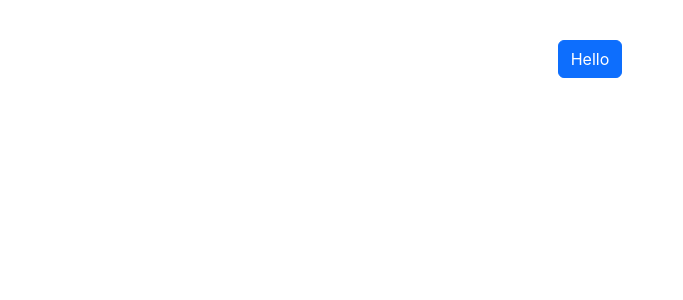
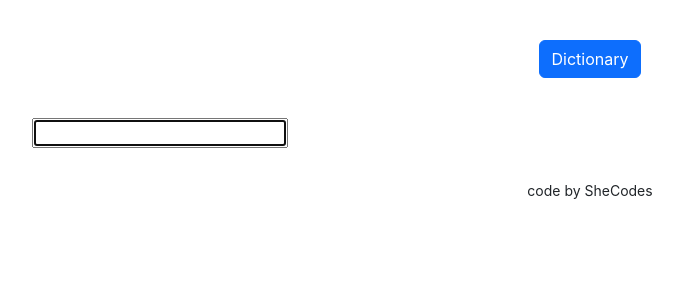
Before and after one commit to alegna19/dictionary-project, a React (Create React App) app: page / in a window 1280 px wide. Shown: the top 300 px of the page, without its empty margins (50-733 px from the left). Built offline with nearby package versions, Linux system fonts and the light colour scheme.

Commit message:
searching component

```diff
--- a/src/App.css
+++ b/src/App.css
@@ -2,3 +2,7 @@
   margin: 40px 20px;
   text-align: center;
 }
+.App-footer {
+  text-align: center;
+  margin: 30px 0;
+}
--- a/src/App.js
+++ b/src/App.js
@@ -1,13 +1,20 @@
 import "./App.css";
+import Dictionary from "./Dictionary";
 
 function App() {
   return (
     <div className="App">
-      <header className="App-header">
-        <button href="#" className="btn btn-primary">
-          Hello
-        </button>
-      </header>
+      <div className="container">
+        <header className="App-header">
+          <button href="#" className="btn btn-primary">
+            Dictionary
+          </button>
+        </header>
+        <Dictionary />
+        <footer className="App-footer">
+          <small>code by SheCodes</small>
+        </footer>
+      </div>
     </div>
   );
 }
--- /dev/null
+++ b/src/Dictionary.css
@@ -0,0 +1,2 @@
+.Dictionary {
+}
--- /dev/null
+++ b/src/Dictionary.js
@@ -0,0 +1,27 @@
+import React, { useState } from "react";
+import "./Dictionary.css";
+
+export default function Dictionary() {
+  let [keyword, setkeyword] = useState("");
+
+  function handleKeywordChange(event) {
+    setkeyword(event.target.value);
+  }
+
+  function search(event) {
+    event.preventDefault();
+    alert(`Searching for ${keyword}`);
+  }
+
+  return (
+    <div className="Dictionary">
+      <form onSubmit={search}>
+        <input
+          type="search"
+          onChange={handleKeywordChange}
+          autoFocus={true}
+        ></input>
+      </form>
+    </div>
+  );
+}
```
